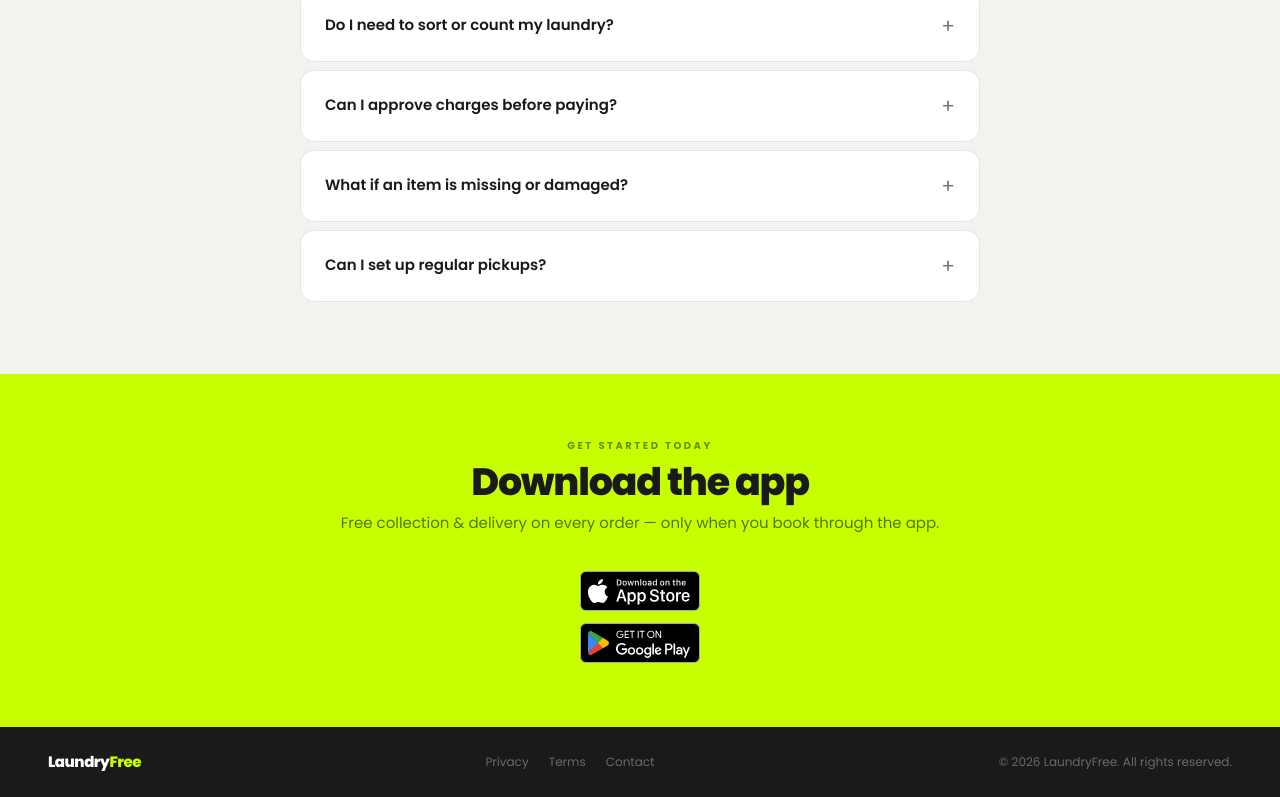
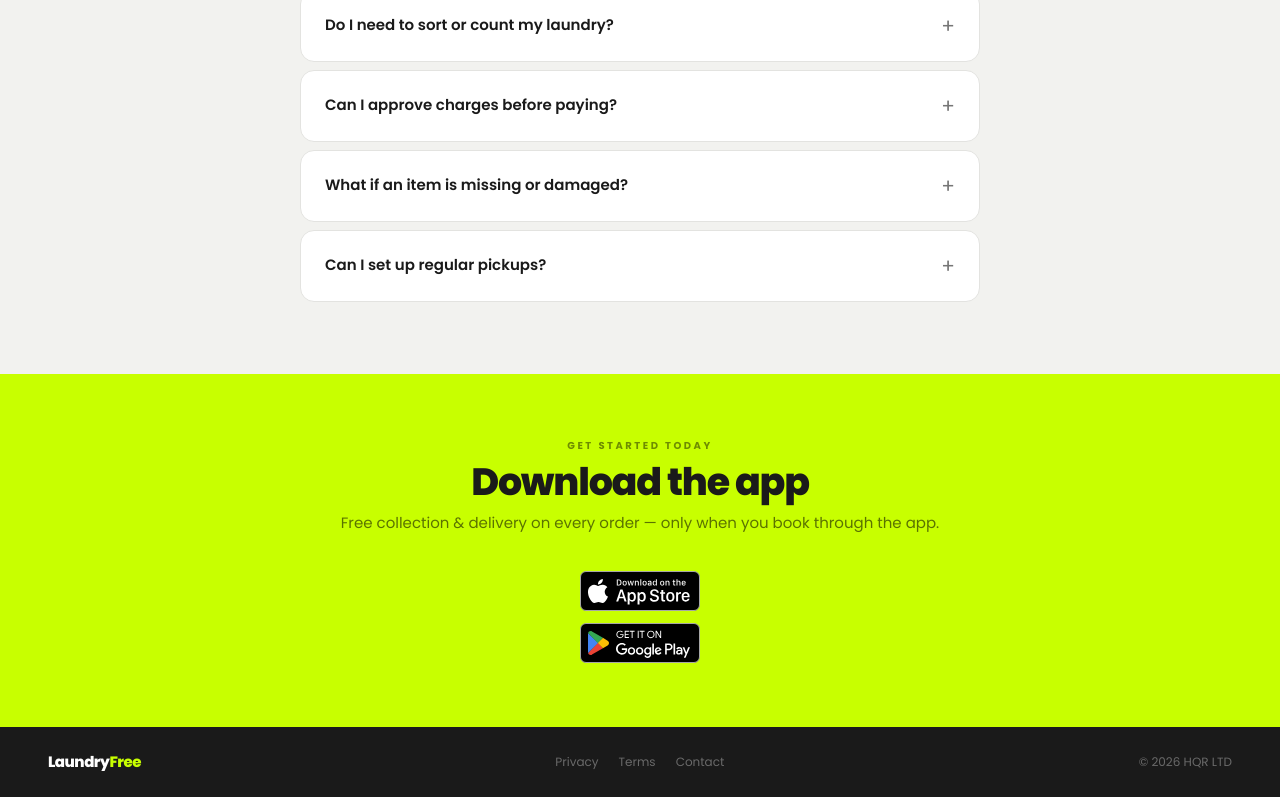
Before and after one commit to SheharyarTariq/lf_web, a Next.js app: page / in a window 1280 px wide. Shown: the part 2430-3227 px from the top of the page. Built offline with nearby package versions, Linux system fonts and the light colour scheme.

Commit message:
Update page.tsx

```diff
--- a/app/page.tsx
+++ b/app/page.tsx
@@ -363,7 +363,7 @@ export default function Home() {
           ))}
         </div>
         <p className="text-[12px] text-white/35">
-          © 2026 LaundryFree. All rights reserved.
+          &copy; 2026 HQR LTD
         </p>
       </footer>
     </>
```
